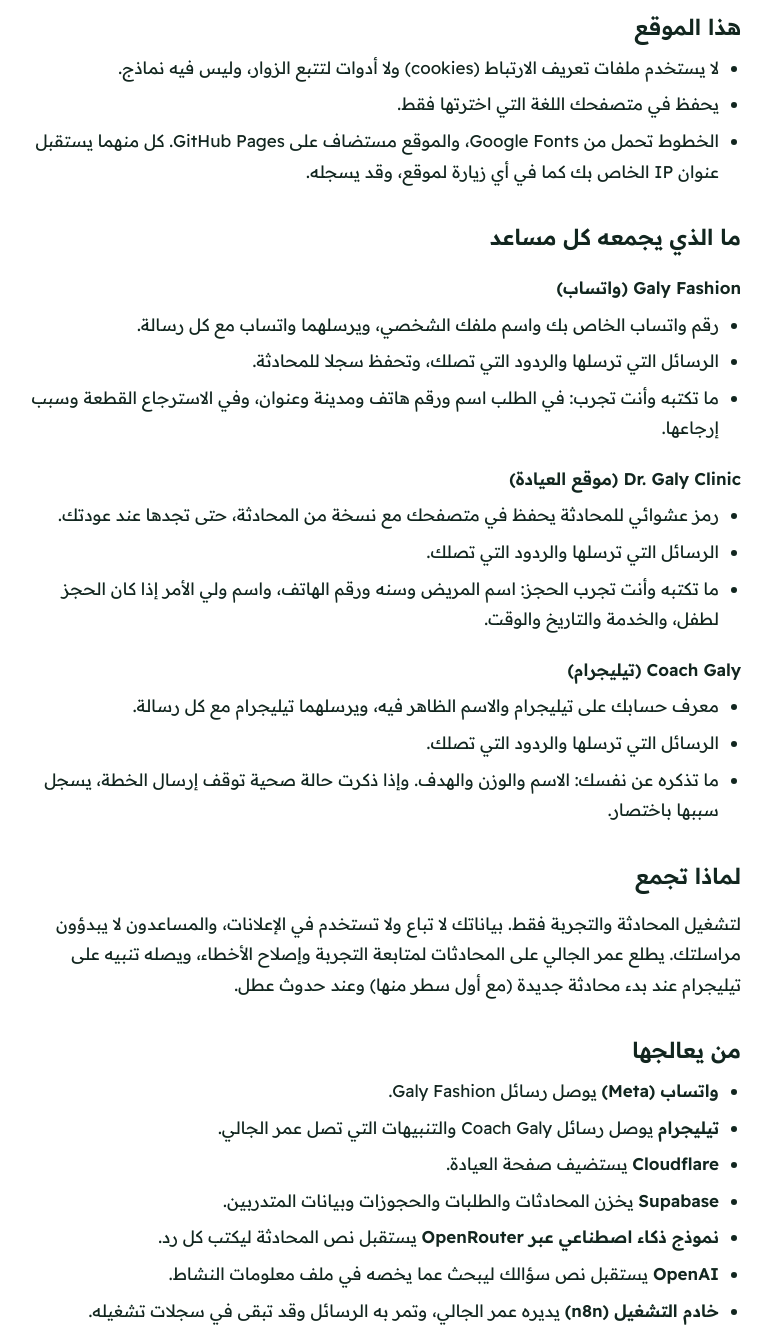
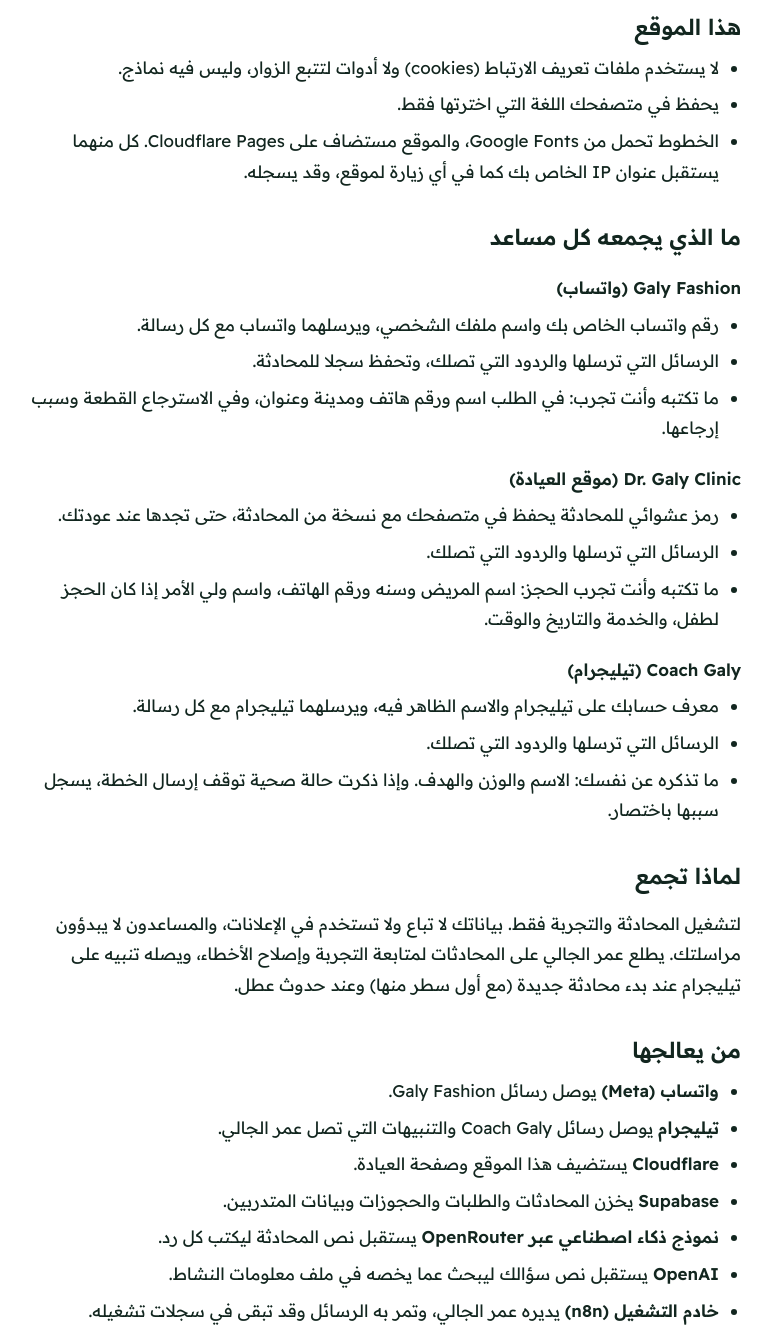
Before and after one commit to Omar-Galy/Omar-Galy.github.io, a plain HTML site: page privacy.html in a window 1280 px wide. Shown: the part 480-1809 px from the top of the page, without its empty margins (255-1027 px from the left). Drawn offline with Linux system fonts and the light colour scheme; a web font is replaced by a local one.

Commit message:
Site moves to galy.dev on Cloudflare Pages: link-preview addresses point at galy.dev, privacy policy says the site is hosted on Cloudflare Pages

```diff
--- a/privacy.html
+++ b/privacy.html
@@ -41,7 +41,7 @@
     <ul>
       <li>لا يستخدم ملفات تعريف الارتباط (cookies) ولا أدوات لتتبع الزوار، وليس فيه نماذج.</li>
       <li>يحفظ في متصفحك اللغة التي اخترتها فقط.</li>
-      <li>الخطوط تحمل من Google Fonts، والموقع مستضاف على GitHub Pages. كل منهما يستقبل عنوان IP الخاص بك كما في أي زيارة لموقع، وقد يسجله.</li>
+      <li>الخطوط تحمل من Google Fonts، والموقع مستضاف على Cloudflare Pages. كل منهما يستقبل عنوان IP الخاص بك كما في أي زيارة لموقع، وقد يسجله.</li>
     </ul>
 
     <h2>ما الذي يجمعه كل مساعد</h2>
@@ -71,7 +71,7 @@
     <ul>
       <li><b>واتساب (Meta)</b> يوصل رسائل Galy Fashion.</li>
       <li><b>تيليجرام</b> يوصل رسائل Coach Galy والتنبيهات التي تصل عمر الجالي.</li>
-      <li><b>Cloudflare</b> يستضيف صفحة العيادة.</li>
+      <li><b>Cloudflare</b> يستضيف هذا الموقع وصفحة العيادة.</li>
       <li><b>Supabase</b> يخزن المحادثات والطلبات والحجوزات وبيانات المتدربين.</li>
       <li><b>نموذج ذكاء اصطناعي عبر OpenRouter</b> يستقبل نص المحادثة ليكتب كل رد.</li>
       <li><b>OpenAI</b> يستقبل نص سؤالك ليبحث عما يخصه في ملف معلومات النشاط.</li>
@@ -97,7 +97,7 @@
     <ul>
       <li>It uses no cookies and no visitor tracking, and it has no forms.</li>
       <li>It saves only your language choice, in your browser.</li>
-      <li>Fonts load from Google Fonts and the site is hosted on GitHub Pages. Each receives your IP address, as with any website visit, and may log it.</li>
+      <li>Fonts load from Google Fonts and the site is hosted on Cloudflare Pages. Each receives your IP address, as with any website visit, and may log it.</li>
     </ul>
 
     <h2>What each assistant collects</h2>
@@ -127,7 +127,7 @@
     <ul>
       <li><b>WhatsApp (Meta)</b> delivers Galy Fashion's messages.</li>
       <li><b>Telegram</b> delivers Coach Galy's messages and Omar Galy's alerts.</li>
-      <li><b>Cloudflare</b> hosts the clinic's page.</li>
+      <li><b>Cloudflare</b> hosts this website and the clinic's page.</li>
       <li><b>Supabase</b> stores the conversations, orders, bookings and trainee details.</li>
       <li><b>An AI model, reached through OpenRouter</b>, receives the text of the conversation in order to write each reply.</li>
       <li><b>OpenAI</b> receives the text of your question in order to search the business's information file for what it needs.</li>
```
Also changed, not shown: coach-galy.html (+1 -1 lines), dr-galy-clinic.html (+1 -1 lines), galy-fashion.html (+1 -1 lines), index.html (+1 -1 lines).
